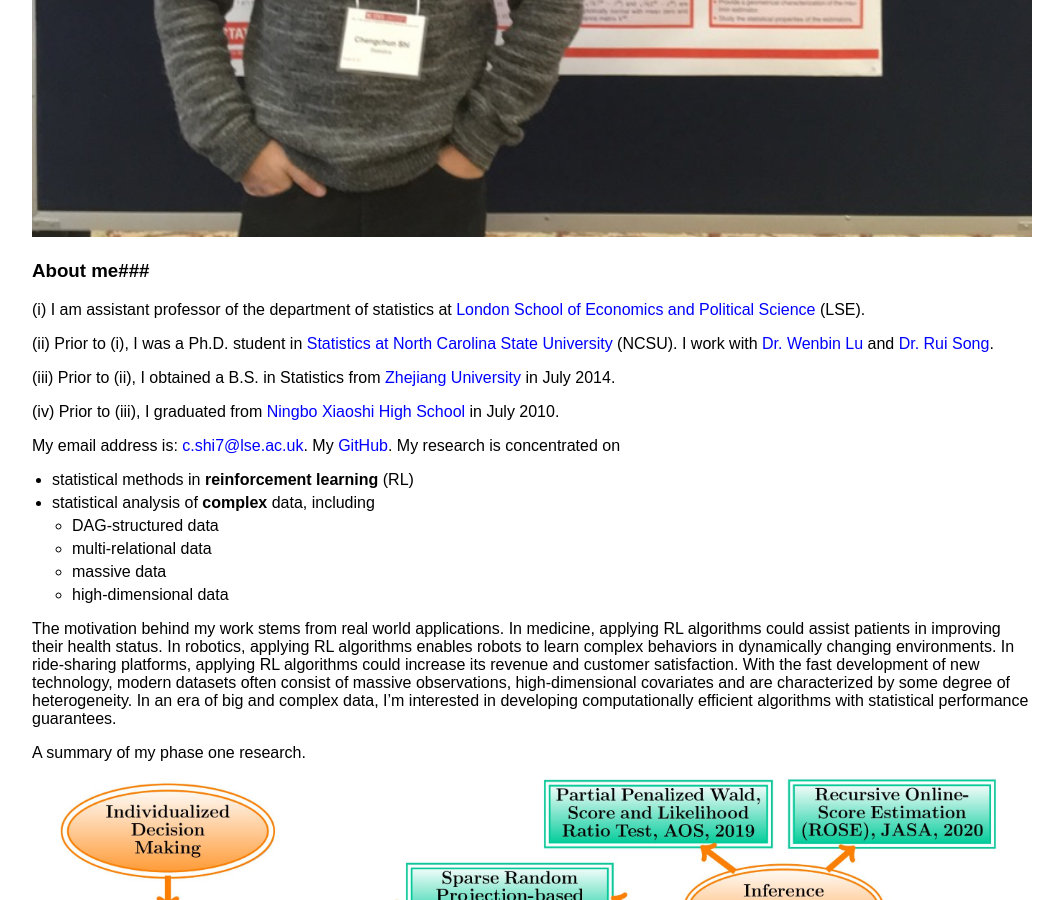
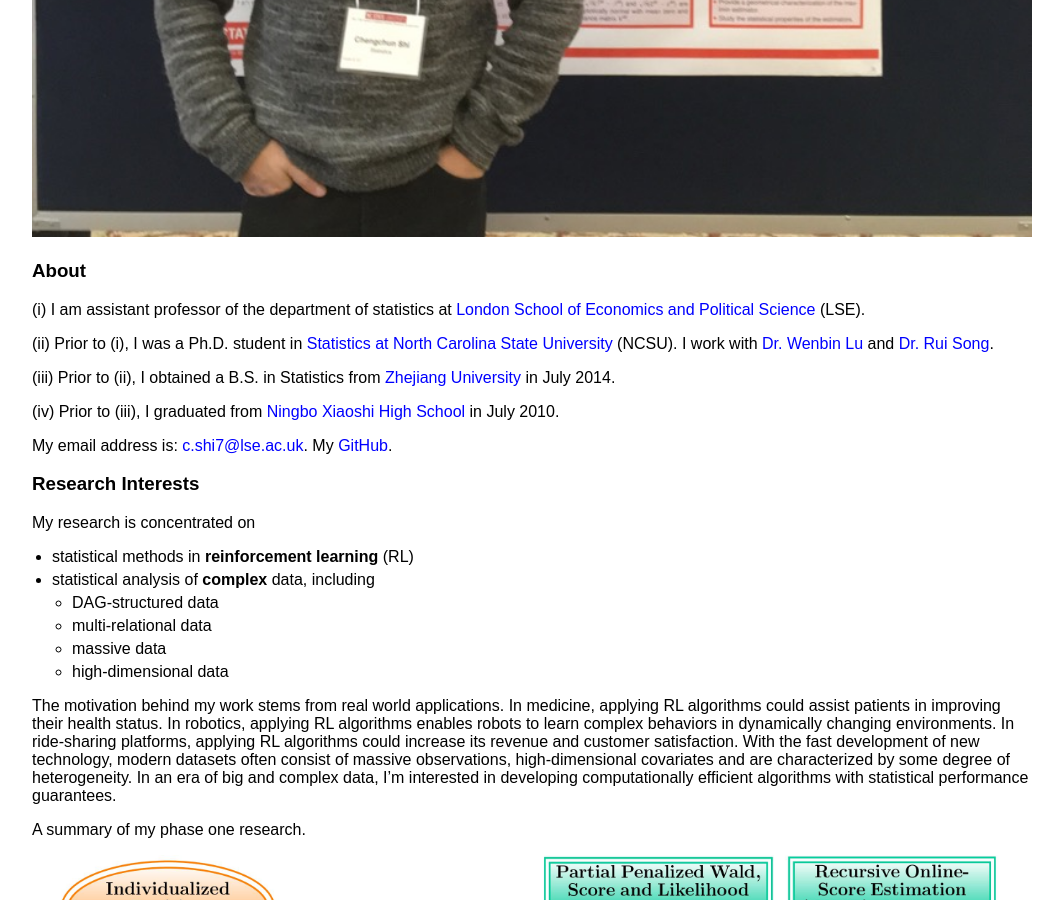
Before and after one commit to callmespring/callmespring.github.io, a Jekyll site: the page built from index.md, in a window 1280 px wide and 900 px high, scrolled down 607 px. Shown: the whole window, without its empty margins (108-1171 px from the left). Built offline with Jekyll 4.4.1, drawn with Linux system fonts in a browser that asks for light colours.

Commit message:
Update index.md

```diff
--- a/index.md
+++ b/index.md
@@ -5,7 +5,7 @@ layout: default
 <!---<img class="profile-picture" src="profile0.jpg" width="1000" height="1000">-->
 <img src="profile0.jpg">
 
-### About me###
+### About
 
 (i) I am assistant professor of the department of statistics at [London School of Economics and Political Science](http://www.lse.ac.uk/statistics) (LSE).
 
@@ -16,7 +16,11 @@ layout: default
 
 (iv) Prior to (iii), I graduated from [Ningbo Xiaoshi High School](https://en.wikipedia.org/wiki/Xiaoshi_Middle_School) in July 2010.
 
-My email address is: <c.shi7@lse.ac.uk>. My [GitHub](https://github.com/callmespring). My research is concentrated on
+My email address is: <c.shi7@lse.ac.uk>. My [GitHub](https://github.com/callmespring).
+
+### Research Interests
+
+My research is concentrated on
 
 <!---* [statistical methods in precision medicine](research_pm)-->
 * statistical methods in **reinforcement learning** (RL)
```
